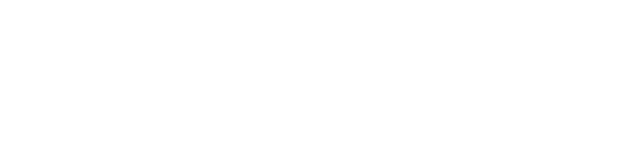
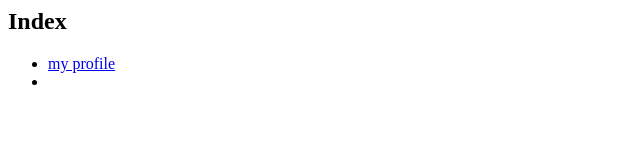
Before and after one commit to jamontes07/jamontes07.github.io, a plain HTML site: page index.html in a window 1280 px wide. Shown: the whole page, without its empty margins (0-640 px from the left). Drawn offline with Linux system fonts and the light colour scheme.

Commit message:
Create index.html and profile.html

```diff
--- a/index.html
+++ b/index.html
@@ -0,0 +1,22 @@
+<html lang="en">
+
+<head>
+    <meta charset="UTF-8">
+    <meta name="viewport" content="width=device-width, initial-scale=1.0">
+    <meta http-equiv="X-UA-Compatible" content="ie=edge">
+    <title>index</title>
+</head>
+
+<body>
+    <section>
+        <h1>Index</h1>
+    </section>
+    <section>
+        <ul>
+            <li><a href="profile.html">my profile</a></li>
+            <li><a href=""></a></li>
+        </ul>
+    </section>
+</body>
+
+</html>
```
Also changed, not shown: profile.html (+4 -1 lines).
